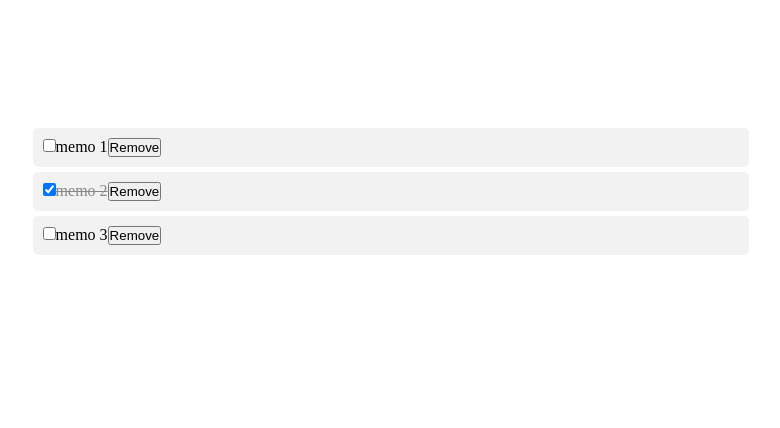
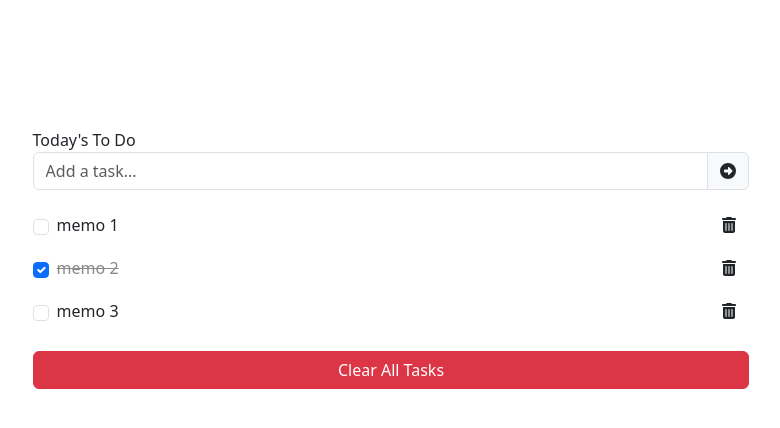
Before and after one commit to najibullahjafari/To-do-list, a website built with webpack: page src/index.html in a window 1280 px wide. Shown: the whole page, without its empty margins (249-1029 px from the left). Built offline with nearby package versions, Linux system fonts and the light colour scheme.

Commit message:
Add clear all btn into tasks

```diff
--- a/package.json
+++ b/package.json
@@ -31,6 +31,10 @@
     "webpack-dev-server": "^4.15.1"
   },
   "dependencies": {
+    "@fortawesome/fontawesome-free": "^6.4.0",
+    "@fortawesome/fontawesome-svg-core": "^6.4.0",
+    "@fortawesome/free-solid-svg-icons": "^6.4.0",
+    "@fortawesome/vue-fontawesome": "^3.0.3",
     "abab": "^2.0.6",
     "abbrev": "^1.1.1",
     "accepts": "^1.3.8",
--- a/src/index.html
+++ b/src/index.html
@@ -4,6 +4,11 @@
     <meta charset="UTF-8" />
     <meta name="viewport" content="width=device-width, initial-scale=1.0" />
     <title>To-Do List</title>
+    <link
+      rel="stylesheet"
+      href="https://cdnjs.cloudflare.com/ajax/libs/bootstrap/5.3.0/css/bootstrap.min.css"
+    />
+
     <link rel="stylesheet" href="style.css" />
   </head>
   <body>
--- a/src/index.js
+++ b/src/index.js
@@ -1,6 +1,16 @@
 /* eslint-disable no-use-before-define */
 
 import './style.css';
+import 'bootstrap/dist/css/bootstrap.min.css';
+import { library, dom } from '@fortawesome/fontawesome-svg-core';
+import {
+  faPlus,
+  faTrashAlt,
+  faArrowAltCircleRight,
+} from '@fortawesome/free-solid-svg-icons';
+
+library.add(faPlus, faTrashAlt, faArrowAltCircleRight);
+dom.watch();
 
 const tasks = [
   { description: 'memo 1', completed: false, index: 1 },
@@ -12,16 +22,77 @@ document.addEventListener('DOMContentLoaded', () => {
   const todoListElement = document.getElementById('todo-list');
   todoListElement.innerHTML = '';
 
+  const listHeader = createListHeader();
+  todoListElement.appendChild(listHeader);
+
+  const addTaskField = createAddTaskField();
+  todoListElement.appendChild(addTaskField);
+
   tasks.forEach((task) => {
     const listItem = createTaskListItem(task);
     todoListElement.appendChild(listItem);
   });
+
+  const clearButton = createClearButton();
+  todoListElement.appendChild(clearButton);
 });
+
+const createListHeader = () => {
+  const header = document.createElement('label');
+  header.textContent = "Today's To Do";
+  header.classList.add('list-header');
+  return header;
+};
+
+const createAddTaskField = () => {
+  const addTaskField = document.createElement('div');
+  addTaskField.classList.add('input-group', 'mb-3');
+
+  const textField = document.createElement('input');
+  textField.type = 'text';
+  textField.placeholder = 'Add a task...';
+  textField.classList.add('form-control');
+  textField.addEventListener('keydown', (event) => {
+    if (event.key === 'Enter') {
+      handleAddTask();
+    }
+  });
+
+  const enterIcon = document.createElement('span');
+  enterIcon.classList.add('input-group-text', 'enter-icon');
+  enterIcon.innerHTML = '<i class="fas fa-arrow-alt-circle-right"></i>';
+
+  addTaskField.appendChild(textField);
+  addTaskField.appendChild(enterIcon);
+
+  return addTaskField;
+};
+
+const createTaskListItem = (task) => {
+  const listItem = document.createElement('li');
+  listItem.classList.add(
+    'list-group-item',
+    'd-flex',
+    'align-items-center',
+    'task-item'
+  );
+
+  const checkbox = createCheckbox(task);
+  const description = createDescription(task);
+  const removeButton = createRemoveButton(task);
+
+  listItem.appendChild(checkbox);
+  listItem.appendChild(description);
+  listItem.appendChild(removeButton);
+
+  return listItem;
+};
 
 const createCheckbox = (task) => {
   const checkbox = document.createElement('input');
   checkbox.type = 'checkbox';
   checkbox.checked = task.completed;
+  checkbox.classList.add('form-check-input', 'me-2');
   checkbox.addEventListener('change', () => {
     task.completed = checkbox.checked;
     updateTodoList();
@@ -43,38 +114,63 @@ const createDescription = (task) => {
 
 const createRemoveButton = (task) => {
   const removeButton = document.createElement('button');
-  removeButton.textContent = 'Remove';
-  removeButton.classList.add('remove-button');
+  removeButton.classList.add('btn', 'ms-auto', 'remove-button');
   removeButton.addEventListener('click', () => {
     const index = tasks.findIndex((t) => t.index === task.index);
     tasks.splice(index, 1);
     updateTodoList();
   });
 
+  const removeButtonIcon = document.createElement('span');
+  removeButtonIcon.innerHTML = '<i class="fas fa-trash-alt"></i>';
+
+  removeButton.appendChild(removeButtonIcon);
+
   return removeButton;
 };
 
-const createTaskListItem = (task) => {
-  const listItem = document.createElement('li');
-  listItem.classList.add('task-item');
+const createClearButton = () => {
+  const clearButton = document.createElement('button');
+  clearButton.textContent = 'Clear All Tasks';
+  clearButton.classList.add('btn', 'btn-danger', 'mt-3', 'clear-button');
+  clearButton.addEventListener('click', () => {
+    tasks.length = 0;
+    updateTodoList();
+  });
 
-  const checkbox = createCheckbox(task);
-  const description = createDescription(task);
-  const removeButton = createRemoveButton(task);
-
-  listItem.appendChild(checkbox);
-  listItem.appendChild(description);
-  listItem.appendChild(removeButton);
-
-  return listItem;
+  return clearButton;
 };
 
 const updateTodoList = () => {
   const todoListElement = document.getElementById('todo-list');
   todoListElement.innerHTML = '';
 
+  const listHeader = createListHeader();
+  todoListElement.appendChild(listHeader);
+
+  const addTaskField = createAddTaskField();
+  todoListElement.appendChild(addTaskField);
+
   tasks.forEach((task) => {
     const listItem = createTaskListItem(task);
     todoListElement.appendChild(listItem);
   });
+
+  const clearButton = createClearButton();
+  todoListElement.appendChild(clearButton);
 };
+
+const handleAddTask = () => {
+  const inputField = document.querySelector('.form-control');
+  const description = inputField.value;
+  if (description.trim() !== '') {
+    const newTask = {
+      description,
+      completed: false,
+      index: tasks.length + 1,
+    };
+    tasks.push(newTask);
+    inputField.value = '';
+    updateTodoList();
+  }
+};
--- a/src/style.css
+++ b/src/style.css
@@ -20,3 +20,14 @@
 .to-do-list-con {
   padding: 10vw 22vw;
 }
+
+/* btns */
+
+.clear-button {
+  width: 100%;
+  border-radius: 1px;
+}
+
+.list-group-item {
+  border: 1px solid black;
+}
```
Also changed, not shown: 1 other file.
